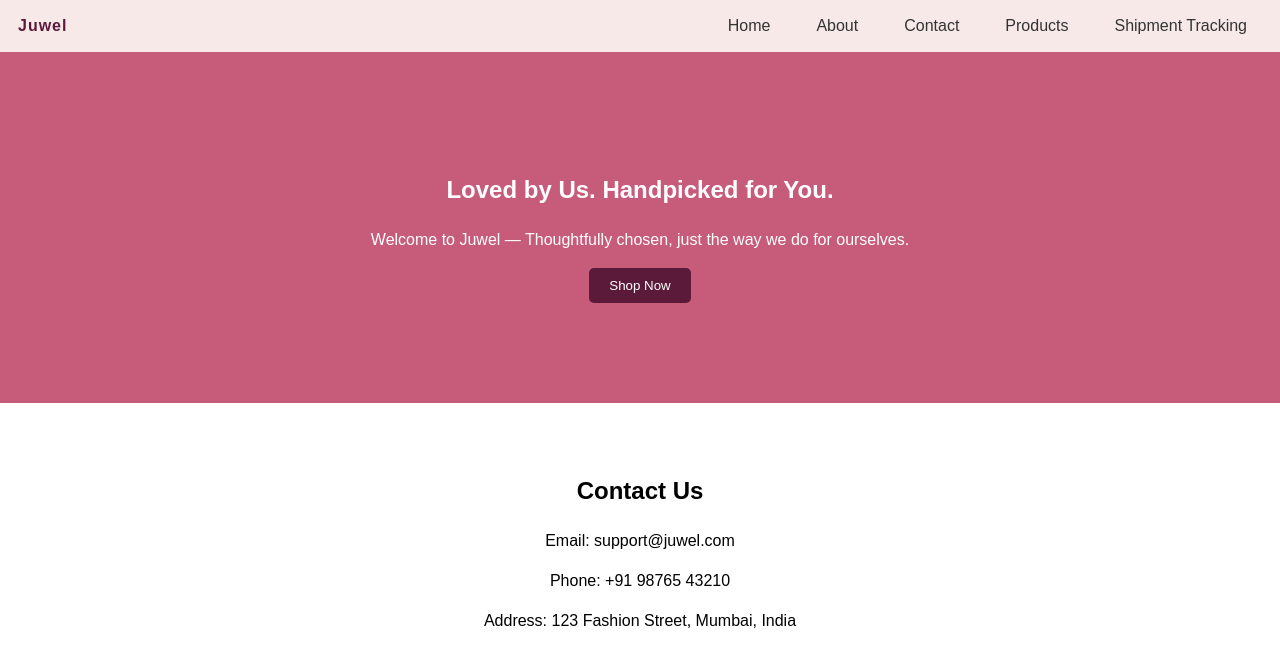
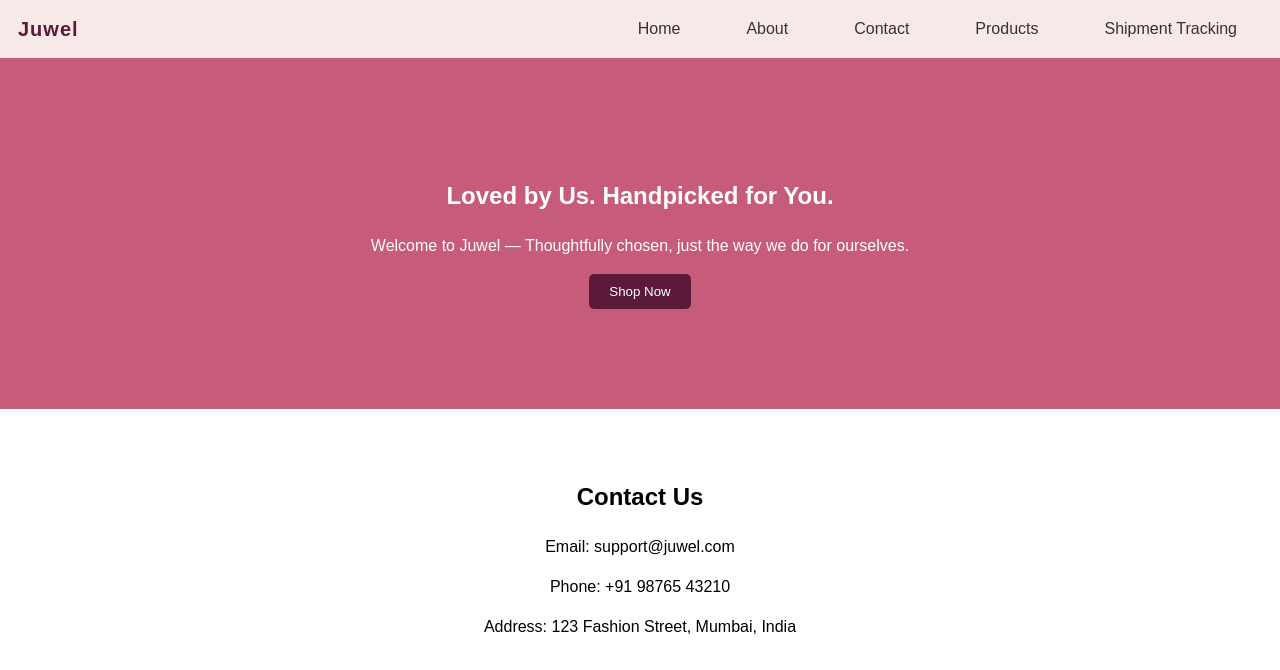
Before and after one commit to afreenakasim842-dev/juwel, a plain HTML site: page index.html in a window 1280 px wide. Drawn offline with Linux system fonts and the light colour scheme.

Commit message:
Update style.css

```diff
--- a/style.css
+++ b/style.css
@@ -118,3 +118,66 @@ nav {
   .menu.show { display: flex; }  /* Show menu when toggled */
   .menu-toggle { display: block; }
 }
+/* Navbar */
+nav {
+  background: #f8e9e9;
+  padding: 14px 18px;
+  display: flex;
+  align-items: center;
+  justify-content: space-between;
+  position: relative;
+}
+
+.logo {
+  font-weight: 800;
+  color: #5b1a3a;
+  font-size: 20px;
+}
+
+/* Hide menu links by default */
+.menu {
+  display: none;
+  flex-direction: column;
+  position: absolute;
+  top: 45px;
+  right: 10px;
+  background: #fff;
+  border-radius: 8px;
+  box-shadow: 0 4px 8px rgba(0,0,0,0.2);
+  padding: 10px;
+  z-index: 100;
+}
+
+.menu a {
+  text-decoration: none;
+  color: #333;
+  font-weight: 500;
+  padding: 8px;
+}
+
+.menu a:hover {
+  background: #f1f1f1;
+  border-radius: 4px;
+}
+
+/* Three-dot button */
+.menu-toggle {
+  font-size: 28px;
+  cursor: pointer;
+  user-select: none;
+  padding: 5px 10px;
+}
+
+/* Desktop: show links normally */
+@media (min-width: 768px) {
+  .menu {
+    display: flex !important;
+    position: static;
+    flex-direction: row;
+    background: none;
+    box-shadow: none;
+    padding: 0;
+  }
+  .menu a { padding: 0 10px; }
+  .menu-toggle { display: none; }
+}
```
